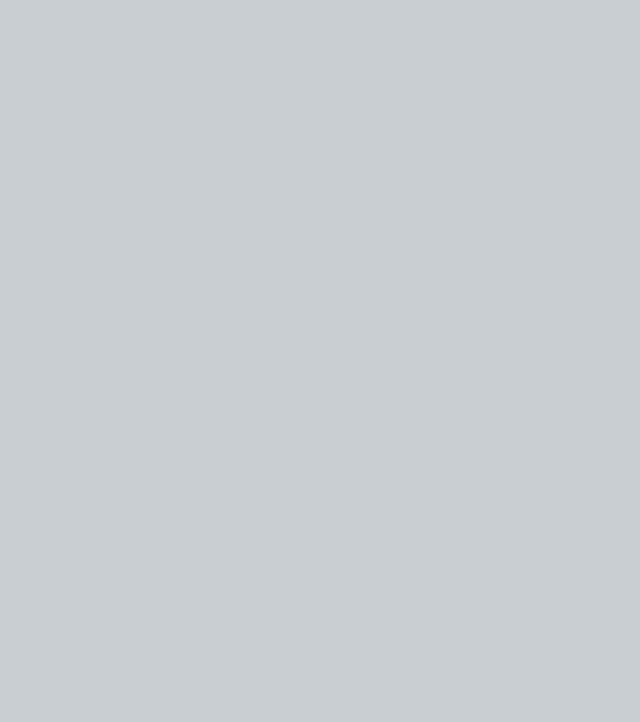
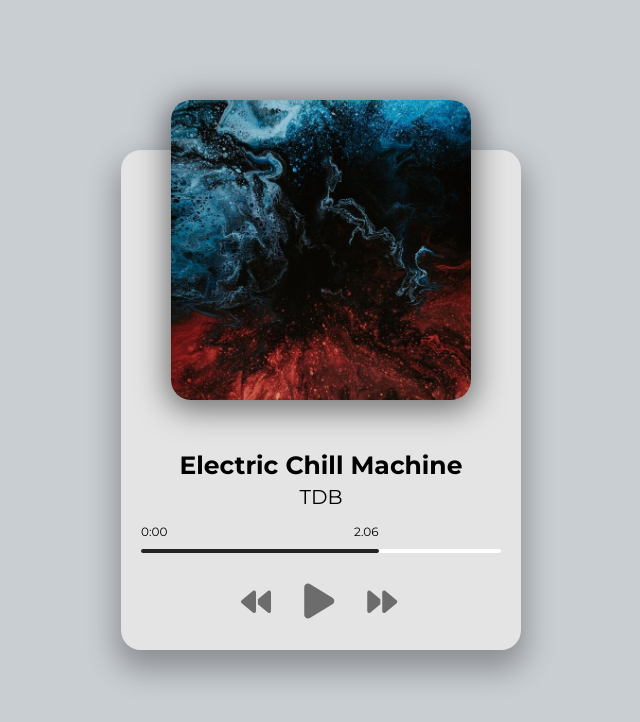
Before and after one commit to Attila-Kis-Ivan/Music-Player, a plain HTML site: page index.html in a window 1280 px wide. Shown: the whole page, without its empty margins (319-959 px from the left). Drawn offline with Linux system fonts and the light colour scheme.

Commit message:
finshed html and css

```diff
--- a/index.html
+++ b/index.html
@@ -4,11 +4,35 @@
     <meta charset="UTF-8">
     <meta name="viewport" content="width=device-width, initial-scale=1.0">
     <title>Music Player</title>
-    <link rel="icon" type="image/png" href="favicon.png">
-    <link rel="stylesheet" href="https://cdnjs.cloudflare.com/ajax/libs/font-awesome/5.10.2/css/all.min.css"/>
+    <link rel="icon" type="image/png" href="./favicon.bmp">
+    <link rel="stylesheet" href="https://cdnjs.cloudflare.com/ajax/libs/font-awesome/6.2.1/css/all.min.css"/>
     <link rel="stylesheet" href="style.css">
 </head>
 <body>
+    <div class="player-container">
+        <!-- Song -->
+        <div class="img-container">
+            <img src="/img/TDB-1.jpg" alt="Album Art">
+        </div>
+        <h2 id="title">Electric Chill Machine</h2>
+        <h3 id="artist">TDB</h3>
+        <audio src="./music/TDB-1.mp3" ></audio>
+        <!-- progress bar -->
+        <div class="progress-container" id="progress-container">
+            <div class="progress" id="progress">
+                <div class="duration-wrapper">
+                    <span id="current-time">0:00</span>
+                    <span id="duration">2.06</span>
+                </div>
+            </div>
+        </div>
+        <!-- Controls -->
+        <div class="player-controls">
+            <i class="fa-solid fa-backward" id="prev" title="Previous"></i>
+            <i class="fa-solid fa-play main-button" id="play" title="Play"></i>
+            <i class="fa-solid fa-forward" id="next" title="Next"></i>
+        </div>
+    </div>
     <!-- Script -->
     <script src="script.js"></script>
 </body>
--- a/script.js
+++ b/script.js
@@ -0,0 +1,6 @@
+"use strict";
+
+const music = document.querySelector("audio");
+const prevBtn = document.getElementById("prev")
+const playBtn = document.getElementById("play")
+const nextBtn = document.getElementById("next")
--- a/style.css
+++ b/style.css
@@ -1,4 +1,6 @@
 /* Images created by: https://unsplash.com/@pawel_czerwinski */
+
+@import url('https://fonts.googleapis.com/css2?family=Montserrat:wght@300;400;500;600;700&display=swap');
 
 html {
   box-sizing: border-box;
@@ -11,19 +13,35 @@ body {
   display: flex;
   justify-content: center;
   align-items: center;
-
+  font-family: 'Montserrat', sans-serif;
+  font-weight: 400;
   font-size: 12px;
 }
 
+.player-container{
+  height: 500px;
+  width: 400px;
+  background: #e5e4e4;
+  border-radius: 20px;
+  box-shadow: 0 15px 30px 5px rgba(0, 0, 0, 0.3);
 
+}
 
 .img-container {
-
+  height: 300px;
+  width: 300px;
   position: relative;
   top: -50px;
   left: 50px;
 }
 
+.img-container img {
+  height: 100%;
+  width: 100%;
+  object-fit: cover;
+  border-radius: 20px;
+  box-shadow: 0 5px 30px 5px rgba(0, 0, 0, 0.5);
+}
 
 h2 {
   font-size: 25px;
@@ -72,14 +90,17 @@ h3 {
   width: 200px;
 }
 
-.fas {
+.fa-solid {
   font-size: 30px;
-  color: rgb(129, 129, 129);
+  color: rgb(108, 108, 108);
   margin-right: 30px;
+  cursor: pointer;
+  user-select: none;
+  }
 
+.fa-solid:hover {
+  filter: brightness(80%);
 }
-
-
 
 .main-button {
   font-size: 40px;
@@ -89,7 +110,9 @@ h3 {
 
 /* Media Query: iPhone (Vertical) */
 @media screen and (max-width: 376px) {
-
+  .player-container {
+    width: 95vw;
+  }
 
   .img-container {
     left: 29px;
```
Also changed, not shown: favicon.bmp (added), img/TDB-1.jpg (renamed from img/jacinto-1.jpg), img/TDB-2.jpg (renamed from img/jacinto-2.jpg), img/TDB-3.jpg (renamed from img/jacinto-3.jpg), 4 other files.
